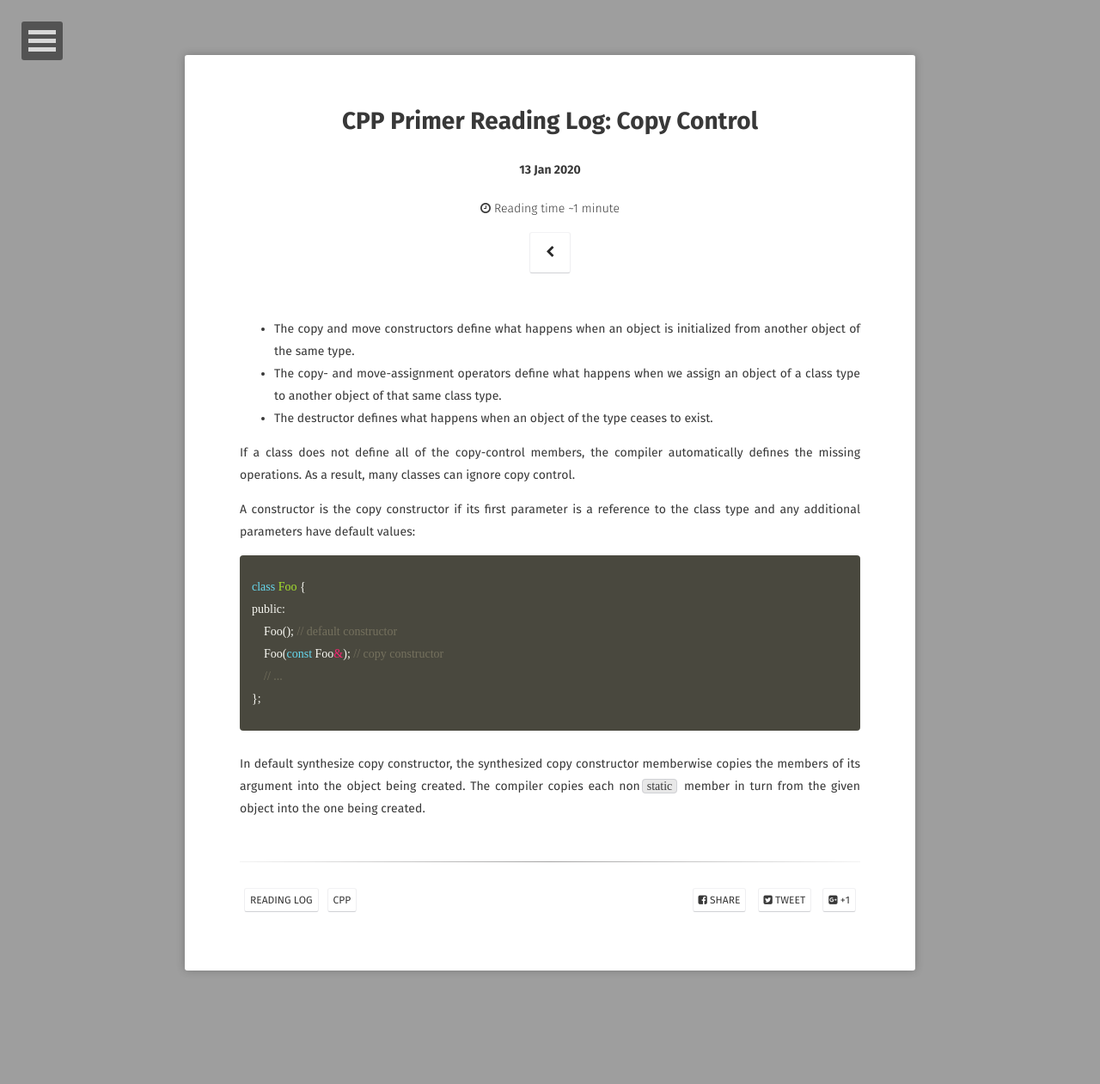
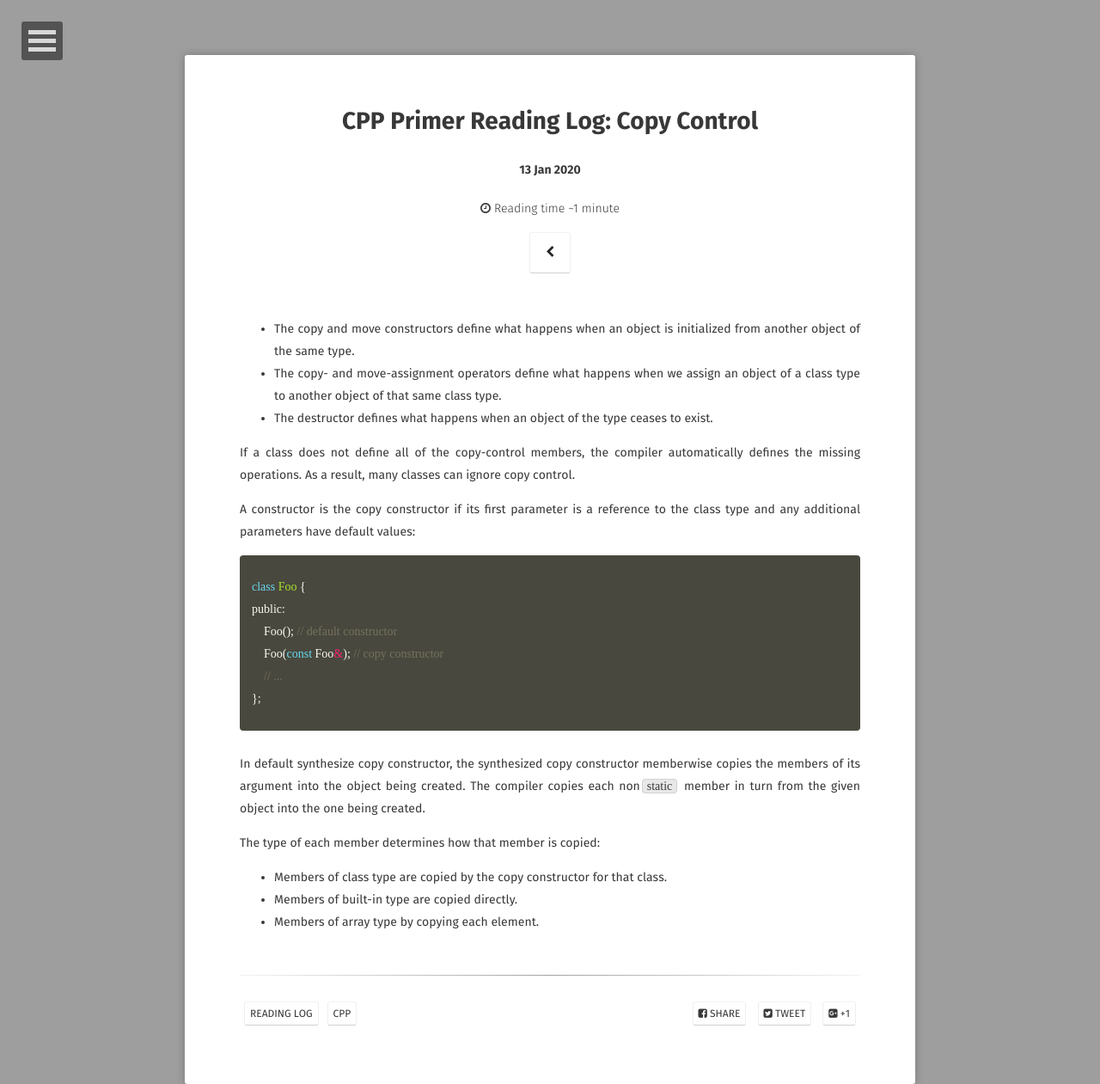
Before and after one commit to Planck35/planck35.github.io, a Jekyll site: the page built from _posts/2020-01-13-copy-control.md, in a window 1280 px wide. Shown: the whole page at 86% size. Built offline with Jekyll 4.4.1, drawn with Linux system fonts in a browser that asks for light colours; some web fonts are replaced; comment, search, counter and statistics services are not loaded; before the commit the page ends 1129 px from its top, so only the background shows below that.

Commit message:
update jekyll versioon

```diff
--- a/_posts/2020-01-13-copy-control.md
+++ b/_posts/2020-01-13-copy-control.md
@@ -22,3 +22,8 @@ public:
 };
 {% endhighlight %}
 In default synthesize copy constructor, the synthesized copy constructor memberwise copies the members of its argument into the object being created. The compiler copies each non`static` member in turn from the given object into the one being created.
+
+The type of each member determines how that member is copied:
+- Members of class type are copied by the copy constructor for that class.
+- Members of built-in type are copied directly.
+- Members of array type by copying each element.
```
